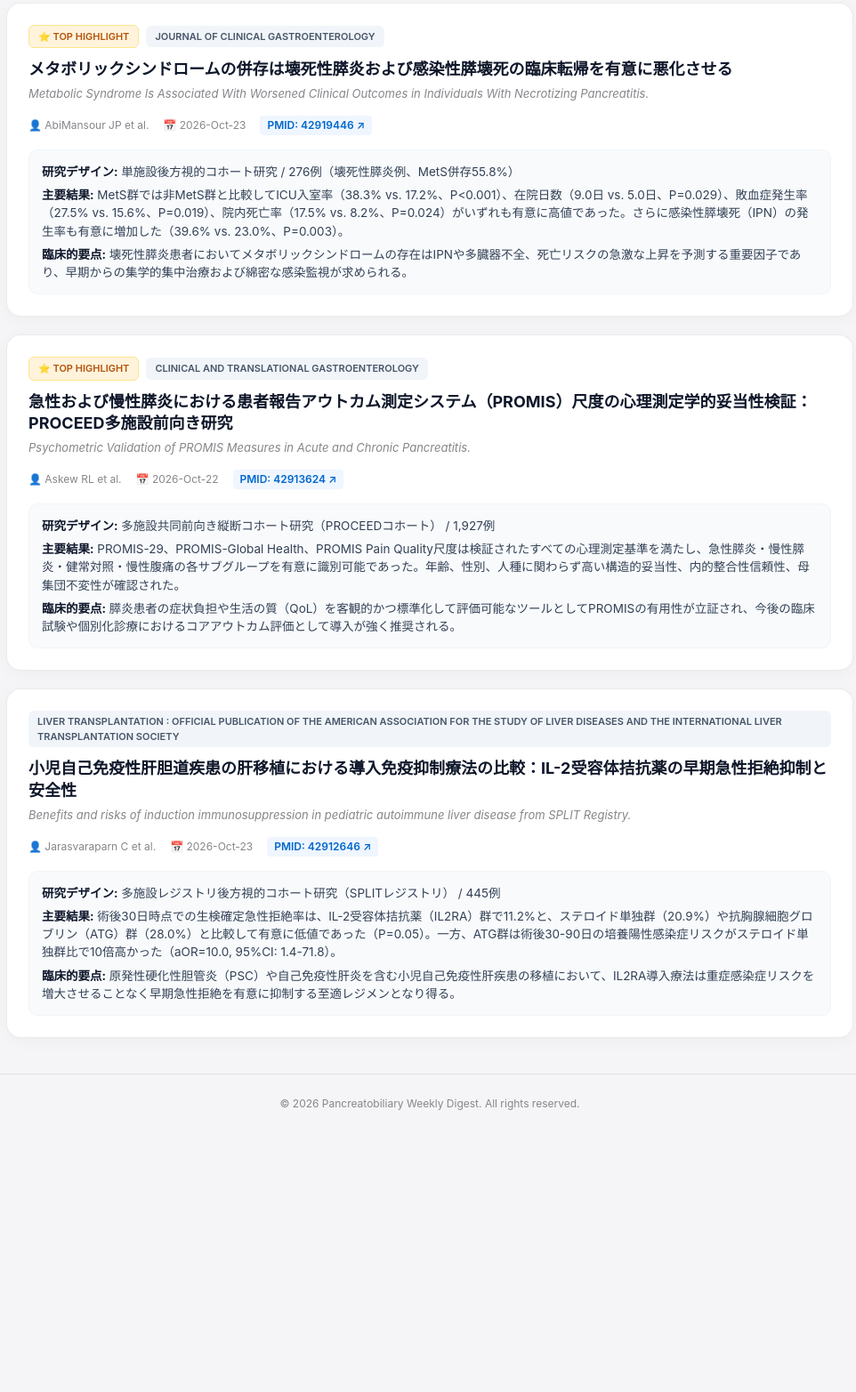
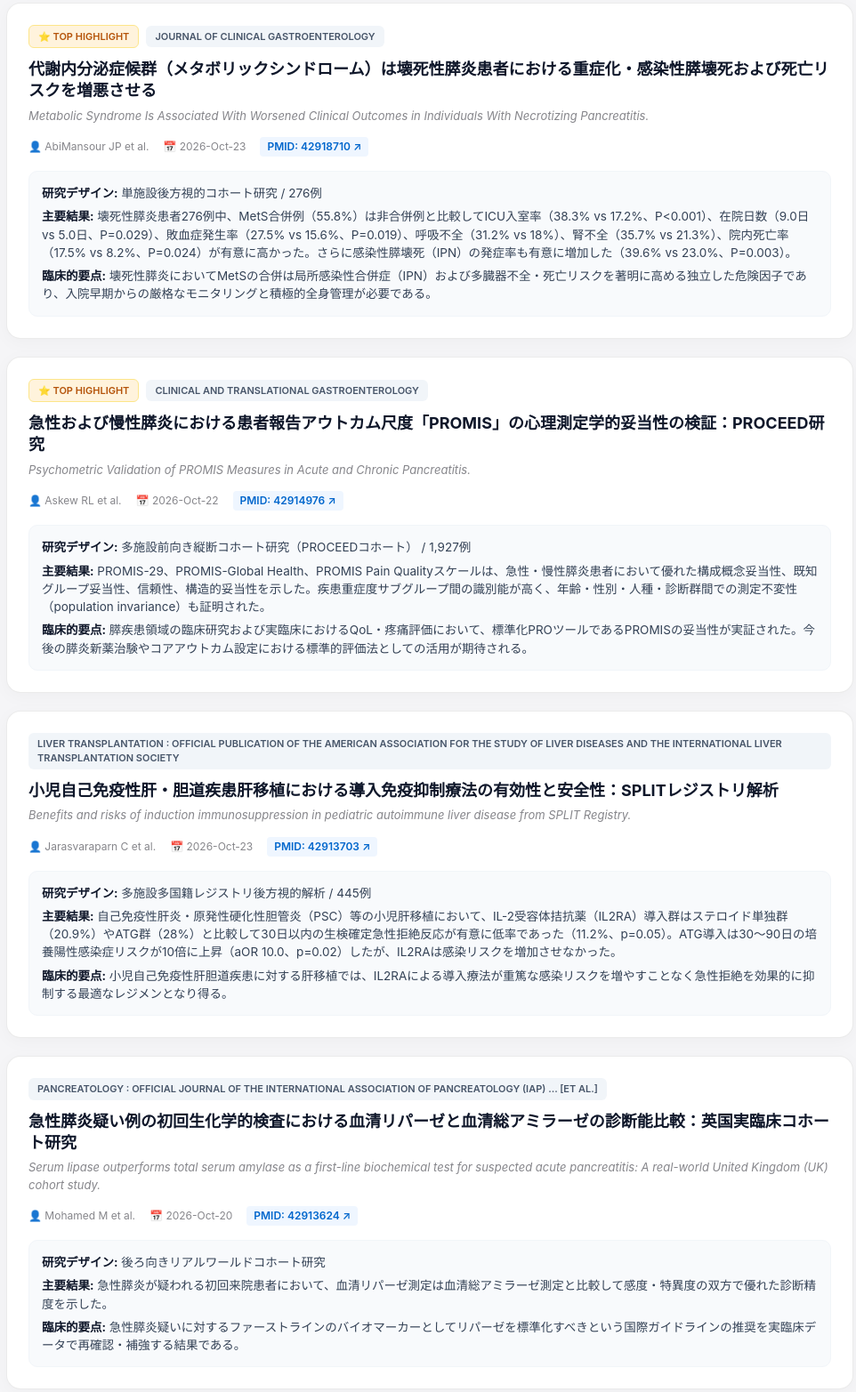
Before and after one commit to kaba-kun/pancreato-biliary-weekly, a plain HTML site: page docs/index.html in a window 1280 px wide. Shown: the part 548-2113 px from the top of the page at 89% size, without its empty margins (157-1119 px from the left). Before the commit the page ends 1862 px from the top, so only its background shows below. Drawn offline with Linux system fonts and the light colour scheme.

Commit message:
Update weekly digest & archives [skip ci]

```diff
--- a/docs/index.html
+++ b/docs/index.html
@@ -138,7 +138,8 @@
                 <div class="sub-title">Pancreatobiliary Weekly Digest (2026年10月24日週)</div>
             </div>
             <select onchange="location.href=this.value" class="archive-select">
-                <option value="../index.html">最新号 (最新)</option><option value="archives/weekly-2026-10-24.html">2026-10-24</option>
+                <option value="index.html" selected>最新号 (最新)</option>
+<option value="archives/weekly-2026-10-24.html">2026-10-24</option>
             </select>
         </div>
         <nav class="tabs-nav">
@@ -154,86 +155,107 @@
 
     <main id="cards-container">
 
-        <a href="[https://pubmed.ncbi.nlm.nih.gov/](https://pubmed.ncbi.nlm.nih.gov/)42913703/" target="_blank" rel="noopener noreferrer" class="paper-card-link endo highlight">
+        <a href="[https://pubmed.ncbi.nlm.nih.gov/](https://pubmed.ncbi.nlm.nih.gov/)42919446/" target="_blank" rel="noopener noreferrer" class="paper-card-link endo highlight">
             <article class="paper-card">
                 <div class="card-header">
                     <span class="badge highlight-badge">⭐ TOP HIGHLIGHT</span>
                     <span class="badge journal-badge">Endoscopy</span>
                 </div>
-                <h2 class="title-ja">肝疾患および門脈圧亢進症に対する超音波内視鏡（EUS）手技：欧州消化器内視鏡学会（ESGE）テクニカル＆テクノロジーレビュー</h2>
+                <h2 class="title-ja">肝疾患および門脈圧亢進症に対する超音波内視鏡（EUS）手技：欧州消化器内視鏡学会（ESGE）技術・テクノロジーレビュー</h2>
                 <p class="title-en">Endoscopic ultrasound in hepatology: A European Society of Gastrointestinal Endoscopy (ESGE) Technical and Technology Review.</p>
                 <div class="meta-row">
                     <span>👤 Fabbri C et al.</span>
                     <span>📅 2026-Oct-22</span>
-                    <span class="pmid-badge">PMID: 42913703 ↗</span>
+                    <span class="pmid-badge">PMID: 42919446 ↗</span>
                 </div>
                 <div class="summary-box">
-                    <div class="summary-item"><strong>研究デザイン:</strong> 系統的レビュー・診療ガイドライン（GRADEシステムに基づく8つの推奨声明）</div>
-                    <div class="summary-item"><strong>主要結果:</strong> EUS下肝生検（EUS-LB）およびEUS下門脈圧較差測定（EUS-PPGM）は選択的症例かつ専門施設において補完的アプローチとして支持された。胃静脈瘤に対するEUSガイド下手技は直接内視鏡的注入療法の妥当な代替と位置付けられた一方、門脈血リキッドバイオプシーは研究段階と判定された。</div>
-                    <div class="summary-item"><strong>臨床的要点:</strong> 肝硬度測定、生検、血行動態評価から静脈瘤治療まで、肝胆膵内視鏡医が果たす肝疾患インターベンションの適応基準と技術的標準化を示す重要なガイダンスである。</div>
+                    <div class="summary-item"><strong>研究デザイン:</strong> 系統的レビュー・診療ガイドライン（GRADEシステム準拠）</div>
+                    <div class="summary-item"><strong>主要結果:</strong> 肝硬度測定（SWE）や造影EUSは補助的技術として、EUSガイド下肝生検（EUS-LB）および門脈圧較差測定（EUS-PPGM）は熟練施設における選択的症例での相補的アプローチとして推奨された。胃静脈瘤に対するEUSガイド下治療（コイル留置＋シアノアクリレート等）は直接内視鏡下注入療法の有効な代替治療と位置付けられた一方、門脈血サンプリング（リキッドバイオプシー）は研究段階と判定された。</div>
+                    <div class="summary-item"><strong>臨床的要点:</strong> 肝疾患診療におけるEUSの適応と限界を明確化した重要文書。特に胃静脈瘤治療や組織採取において、標準化された手技とトレーニング体制の構築が日常臨床導入の鍵となる。</div>
                 </div>
             </article>
         </a>
 
-        <a href="[https://pubmed.ncbi.nlm.nih.gov/](https://pubmed.ncbi.nlm.nih.gov/)42919446/" target="_blank" rel="noopener noreferrer" class="paper-card-link pancreas-benign highlight">
+        <a href="[https://pubmed.ncbi.nlm.nih.gov/](https://pubmed.ncbi.nlm.nih.gov/)42918710/" target="_blank" rel="noopener noreferrer" class="paper-card-link pancreas-benign highlight">
             <article class="paper-card">
                 <div class="card-header">
                     <span class="badge highlight-badge">⭐ TOP HIGHLIGHT</span>
                     <span class="badge journal-badge">Journal of clinical gastroenterology</span>
                 </div>
-                <h2 class="title-ja">メタボリックシンドロームの併存は壊死性膵炎および感染性膵壊死の臨床転帰を有意に悪化させる</h2>
+                <h2 class="title-ja">代謝内分泌症候群（メタボリックシンドローム）は壊死性膵炎患者における重症化・感染性膵壊死および死亡リスクを増悪させる</h2>
                 <p class="title-en">Metabolic Syndrome Is Associated With Worsened Clinical Outcomes in Individuals With Necrotizing Pancreatitis.</p>
                 <div class="meta-row">
                     <span>👤 AbiMansour JP et al.</span>
                     <span>📅 2026-Oct-23</span>
-                    <span class="pmid-badge">PMID: 42919446 ↗</span>
+                    <span class="pmid-badge">PMID: 42918710 ↗</span>
                 </div>
                 <div class="summary-box">
-                    <div class="summary-item"><strong>研究デザイン:</strong> 単施設後方視的コホート研究 / 276例（壊死性膵炎例、MetS併存55.8%）</div>
-                    <div class="summary-item"><strong>主要結果:</strong> MetS群では非MetS群と比較してICU入室率（38.3% vs. 17.2%、P<0.001）、在院日数（9.0日 vs. 5.0日、P=0.029）、敗血症発生率（27.5% vs. 15.6%、P=0.019）、院内死亡率（17.5% vs. 8.2%、P=0.024）がいずれも有意に高値であった。さらに感染性膵壊死（IPN）の発生率も有意に増加した（39.6% vs. 23.0%、P=0.003）。</div>
-                    <div class="summary-item"><strong>臨床的要点:</strong> 壊死性膵炎患者においてメタボリックシンドロームの存在はIPNや多臓器不全、死亡リスクの急激な上昇を予測する重要因子であり、早期からの集学的集中治療および綿密な感染監視が求められる。</div>
+                    <div class="summary-item"><strong>研究デザイン:</strong> 単施設後方視的コホート研究 / 276例</div>
+                    <div class="summary-item"><strong>主要結果:</strong> 壊死性膵炎患者276例中、MetS合併例（55.8%）は非合併例と比較してICU入室率（38.3% vs 17.2%、P<0.001）、在院日数（9.0日 vs 5.0日、P=0.029）、敗血症発生率（27.5% vs 15.6%、P=0.019）、呼吸不全（31.2% vs 18%）、腎不全（35.7% vs 21.3%）、院内死亡率（17.5% vs 8.2%、P=0.024）が有意に高かった。さらに感染性膵壊死（IPN）の発症率も有意に増加した（39.6% vs 23.0%、P=0.003）。</div>
+                    <div class="summary-item"><strong>臨床的要点:</strong> 壊死性膵炎においてMetSの合併は局所感染性合併症（IPN）および多臓器不全・死亡リスクを著明に高める独立した危険因子であり、入院早期からの厳格なモニタリングと積極的全身管理が必要である。</div>
                 </div>
             </article>
         </a>
 
-        <a href="[https://pubmed.ncbi.nlm.nih.gov/](https://pubmed.ncbi.nlm.nih.gov/)42913624/" target="_blank" rel="noopener noreferrer" class="paper-card-link pancreas-benign highlight">
+        <a href="[https://pubmed.ncbi.nlm.nih.gov/](https://pubmed.ncbi.nlm.nih.gov/)42914976/" target="_blank" rel="noopener noreferrer" class="paper-card-link pancreas-benign highlight">
             <article class="paper-card">
                 <div class="card-header">
                     <span class="badge highlight-badge">⭐ TOP HIGHLIGHT</span>
                     <span class="badge journal-badge">Clinical and translational gastroenterology</span>
                 </div>
-                <h2 class="title-ja">急性および慢性膵炎における患者報告アウトカム測定システム（PROMIS）尺度の心理測定学的妥当性検証：PROCEED多施設前向き研究</h2>
+                <h2 class="title-ja">急性および慢性膵炎における患者報告アウトカム尺度「PROMIS」の心理測定学的妥当性の検証：PROCEED研究</h2>
                 <p class="title-en">Psychometric Validation of PROMIS Measures in Acute and Chronic Pancreatitis.</p>
                 <div class="meta-row">
                     <span>👤 Askew RL et al.</span>
                     <span>📅 2026-Oct-22</span>
-                    <span class="pmid-badge">PMID: 42913624 ↗</span>
+                    <span class="pmid-badge">PMID: 42914976 ↗</span>
                 </div>
                 <div class="summary-box">
-                    <div class="summary-item"><strong>研究デザイン:</strong> 多施設共同前向き縦断コホート研究（PROCEEDコホート） / 1,927例</div>
-                    <div class="summary-item"><strong>主要結果:</strong> PROMIS-29、PROMIS-Global Health、PROMIS Pain Quality尺度は検証されたすべての心理測定基準を満たし、急性膵炎・慢性膵炎・健常対照・慢性腹痛の各サブグループを有意に識別可能であった。年齢、性別、人種に関わらず高い構造的妥当性、内的整合性信頼性、母集団不変性が確認された。</div>
-                    <div class="summary-item"><strong>臨床的要点:</strong> 膵炎患者の症状負担や生活の質（QoL）を客観的かつ標準化して評価可能なツールとしてPROMISの有用性が立証され、今後の臨床試験や個別化診療におけるコアアウトカム評価として導入が強く推奨される。</div>
+                    <div class="summary-item"><strong>研究デザイン:</strong> 多施設前向き縦断コホート研究（PROCEEDコホート） / 1,927例</div>
+                    <div class="summary-item"><strong>主要結果:</strong> PROMIS-29、PROMIS-Global Health、PROMIS Pain Qualityスケールは、急性・慢性膵炎患者において優れた構成概念妥当性、既知グループ妥当性、信頼性、構造的妥当性を示した。疾患重症度サブグループ間の識別能が高く、年齢・性別・人種・診断群間での測定不変性（population invariance）も証明された。</div>
+                    <div class="summary-item"><strong>臨床的要点:</strong> 膵疾患領域の臨床研究および実臨床におけるQoL・疼痛評価において、標準化PROツールであるPROMISの妥当性が実証された。今後の膵炎新薬治験やコアアウトカム設定における標準的評価法としての活用が期待される。</div>
                 </div>
             </article>
         </a>
 
-        <a href="[https://pubmed.ncbi.nlm.nih.gov/](https://pubmed.ncbi.nlm.nih.gov/)42912646/" target="_blank" rel="noopener noreferrer" class="paper-card-link transplant">
+        <a href="[https://pubmed.ncbi.nlm.nih.gov/](https://pubmed.ncbi.nlm.nih.gov/)42913703/" target="_blank" rel="noopener noreferrer" class="paper-card-link transplant">
             <article class="paper-card">
                 <div class="card-header">
 
                     <span class="badge journal-badge">Liver transplantation : official publication of the American Association for the Study of Liver Diseases and the International Liver Transplantation Society</span>
                 </div>
-                <h2 class="title-ja">小児自己免疫性肝胆道疾患の肝移植における導入免疫抑制療法の比較：IL-2受容体拮抗薬の早期急性拒絶抑制と安全性</h2>
+                <h2 class="title-ja">小児自己免疫性肝・胆道疾患肝移植における導入免疫抑制療法の有効性と安全性：SPLITレジストリ解析</h2>
                 <p class="title-en">Benefits and risks of induction immunosuppression in pediatric autoimmune liver disease from SPLIT Registry.</p>
                 <div class="meta-row">
                     <span>👤 Jarasvaraparn C et al.</span>
                     <span>📅 2026-Oct-23</span>
-                    <span class="pmid-badge">PMID: 42912646 ↗</span>
+                    <span class="pmid-badge">PMID: 42913703 ↗</span>
                 </div>
                 <div class="summary-box">
-                    <div class="summary-item"><strong>研究デザイン:</strong> 多施設レジストリ後方視的コホート研究（SPLITレジストリ） / 445例</div>
-                    <div class="summary-item"><strong>主要結果:</strong> 術後30日時点での生検確定急性拒絶率は、IL-2受容体拮抗薬（IL2RA）群で11.2%と、ステロイド単独群（20.9%）や抗胸腺細胞グロブリン（ATG）群（28.0%）と比較して有意に低値であった（P=0.05）。一方、ATG群は術後30-90日の培養陽性感染症リスクがステロイド単独群比で10倍高かった（aOR=10.0, 95%CI: 1.4-71.8）。</div>
-                    <div class="summary-item"><strong>臨床的要点:</strong> 原発性硬化性胆管炎（PSC）や自己免疫性肝炎を含む小児自己免疫性肝疾患の移植において、IL2RA導入療法は重症感染症リスクを増大させることなく早期急性拒絶を有意に抑制する至適レジメンとなり得る。</div>
+                    <div class="summary-item"><strong>研究デザイン:</strong> 多施設多国籍レジストリ後方視的解析 / 445例</div>
+                    <div class="summary-item"><strong>主要結果:</strong> 自己免疫性肝炎・原発性硬化性胆管炎（PSC）等の小児肝移植において、IL-2受容体拮抗薬（IL2RA）導入群はステロイド単独群（20.9%）やATG群（28%）と比較して30日以内の生検確定急性拒絶反応が有意に低率であった（11.2%、p=0.05）。ATG導入は30〜90日の培養陽性感染症リスクが10倍に上昇（aOR 10.0、p=0.02）したが、IL2RAは感染リスクを増加させなかった。</div>
+                    <div class="summary-item"><strong>臨床的要点:</strong> 小児自己免疫性肝胆道疾患に対する肝移植では、IL2RAによる導入療法が重篤な感染リスクを増やすことなく急性拒絶を効果的に抑制する最適なレジメンとなり得る。</div>
+                </div>
+            </article>
+        </a>
+
+        <a href="[https://pubmed.ncbi.nlm.nih.gov/](https://pubmed.ncbi.nlm.nih.gov/)42913624/" target="_blank" rel="noopener noreferrer" class="paper-card-link pancreas-benign">
+            <article class="paper-card">
+                <div class="card-header">
+
+                    <span class="badge journal-badge">Pancreatology : official journal of the International Association of Pancreatology (IAP) ... [et al.]</span>
+                </div>
+                <h2 class="title-ja">急性膵炎疑い例の初回生化学的検査における血清リパーゼと血清総アミラーゼの診断能比較：英国実臨床コホート研究</h2>
+                <p class="title-en">Serum lipase outperforms total serum amylase as a first-line biochemical test for suspected acute pancreatitis: A real-world United Kingdom (UK) cohort study.</p>
+                <div class="meta-row">
+                    <span>👤 Mohamed M et al.</span>
+                    <span>📅 2026-Oct-20</span>
+                    <span class="pmid-badge">PMID: 42913624 ↗</span>
+                </div>
+                <div class="summary-box">
+                    <div class="summary-item"><strong>研究デザイン:</strong> 後ろ向きリアルワールドコホート研究</div>
+                    <div class="summary-item"><strong>主要結果:</strong> 急性膵炎が疑われる初回来院患者において、血清リパーゼ測定は血清総アミラーゼ測定と比較して感度・特異度の双方で優れた診断精度を示した。</div>
+                    <div class="summary-item"><strong>臨床的要点:</strong> 急性膵炎疑いに対するファーストラインのバイオマーカーとしてリパーゼを標準化すべきという国際ガイドラインの推奨を実臨床データで再確認・補強する結果である。</div>
                 </div>
             </article>
         </a>
```
Also changed, not shown: docs/archives/weekly-2026-10-24.html (+47 -25 lines).
